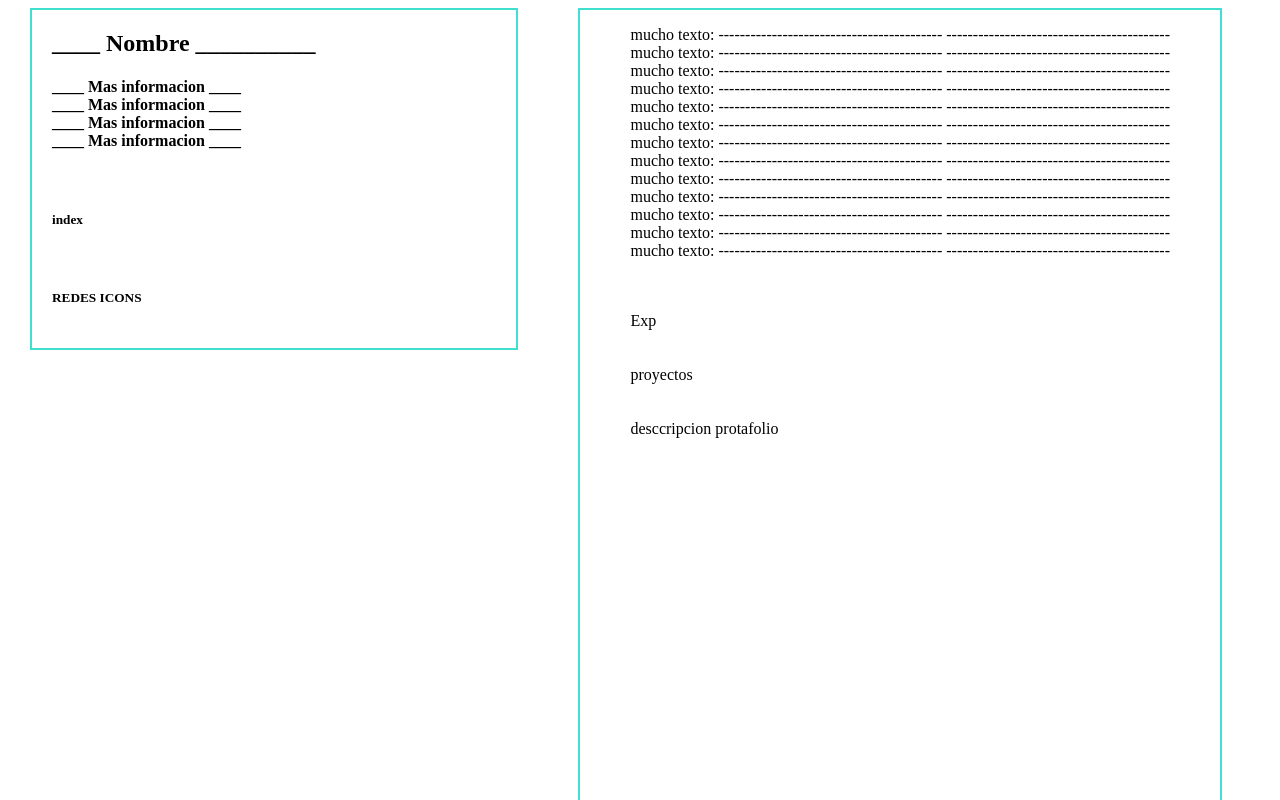
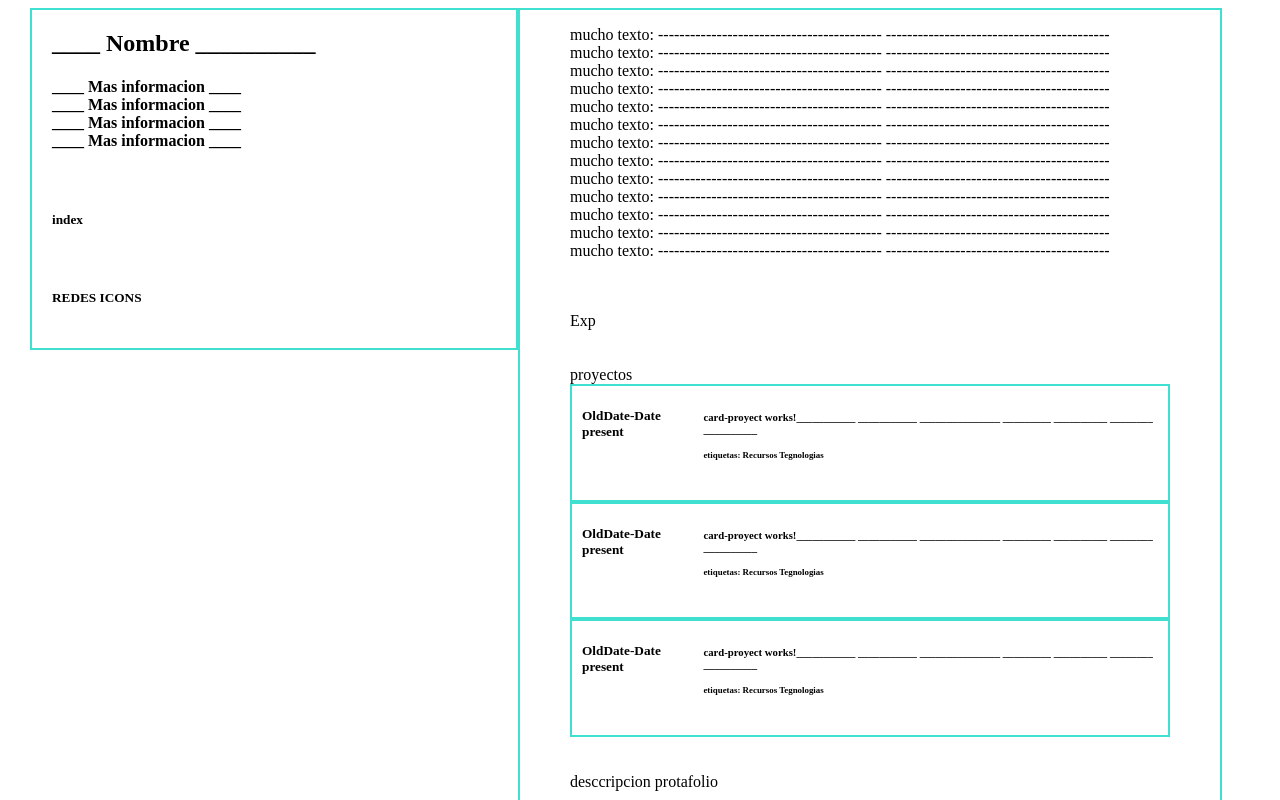
Before and after one commit to NessDisk/Portafolio, an Angular app in the folder Portafolio/: page / in a window 1280 px wide. Shown: the top 800 px of the page. Built offline with nearby package versions, Linux system fonts and the light colour scheme.

Commit message:
Maquetación

```diff
--- a/Portafolio/src/app/app.module.ts
+++ b/Portafolio/src/app/app.module.ts
@@ -12,6 +12,7 @@ import { FormsModule } from '@angular/forms';
 
 import { DataService } from './../service/data.service';
 import { IndexComponent } from './index/index.component';
+import { CardProyectComponent } from './card-proyect/card-proyect.component';
 
 @NgModule({
   declarations: [
@@ -21,7 +22,8 @@ import { IndexComponent } from './index/index.component';
     ReactComponent,
     AngularComponent,
     UnityComponent,
-    IndexComponent
+    IndexComponent,
+    CardProyectComponent
   ],
   imports: [
     BrowserModule,
--- /dev/null
+++ b/Portafolio/src/app/card-proyect/card-proyect.component.css
@@ -0,0 +1,21 @@
+
+.cardProyect{
+
+    border: 2px solid turquoise;
+    display: flex;
+    flex-direction: row;
+}
+
+.date_Tittle{
+    margin-left: 10px;
+    margin-right: 10px;
+    display: flex;
+    /* width: 130px; */
+}
+.InfoCard{
+    /* margin-left: 10px; */
+    margin-right: 10px;
+    display: flex;
+    flex-direction:  column;
+    /* width: 400px; */
+}
--- /dev/null
+++ b/Portafolio/src/app/card-proyect/card-proyect.component.html
@@ -0,0 +1,12 @@
+<div class="continaer">
+    <div class="cardProyect" >
+        <h5 class="date_Tittle">OldDate-Date present</h5>
+        <h6 class="InfoCard">card-proyect works!___________ ___________ _______________ _________ __________ ________ __________ <br>
+            <h5>etiquetas: Recursos Tegnologias</h5>
+
+        </h6>
+
+
+    </div>
+
+</div>
--- a/Portafolio/src/app/index/index.component.html
+++ b/Portafolio/src/app/index/index.component.html
@@ -39,6 +39,9 @@
             <br><br>
             <div>
                 proyectos
+                <app-card-proyect></app-card-proyect>
+                <app-card-proyect></app-card-proyect>
+                <app-card-proyect></app-card-proyect>
             </div>
             <br><br>
             <div>
--- a/Portafolio/src/app/index/index.component.ts
+++ b/Portafolio/src/app/index/index.component.ts
@@ -1,4 +1,6 @@
 import { Component } from '@angular/core';
+import { CardProyectComponent } from '../card-proyect/card-proyect.component';
+
 
 @Component({
   selector: 'app-index',
```
Also changed, not shown: Portafolio/src/app/card-proyect/card-proyect.component.ts (added, +10 -0 lines), 2 other files (tests, documents, lock files or other folders).
